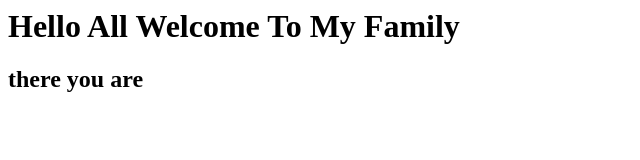
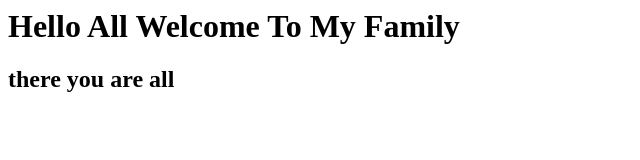
Before and after one commit to vaibhav5152/docker, a plain HTML site: page index.html in a window 1280 px wide. Shown: the full height of the page, 0-640 px from the left. Drawn offline with Linux system fonts and the light colour scheme.

Commit message:
Update index.html

```diff
--- a/index.html
+++ b/index.html
@@ -1,2 +1,2 @@
 <h1> Hello All Welcome To My Family </h1>
-<h2> there you are </h2>
+<h2> there you are all </h2>
```
